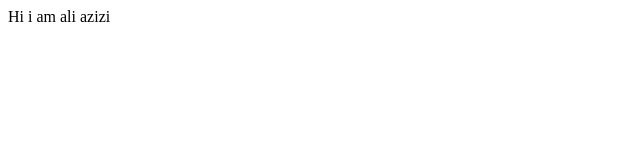
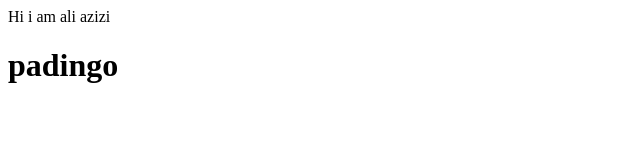
Before and after one commit to aliazizi87/git_test, a plain HTML site: page index.html in a window 1280 px wide. Shown: the whole page, without its empty margins (0-640 px from the left). Drawn offline with Linux system fonts and the light colour scheme.

Commit message:
add h1 tag

```diff
--- a/index.html
+++ b/index.html
@@ -8,5 +8,6 @@
 <body>
     Hi
     i am ali azizi
+    <h1>padingo</h1>
 </body>
 </html>
```
